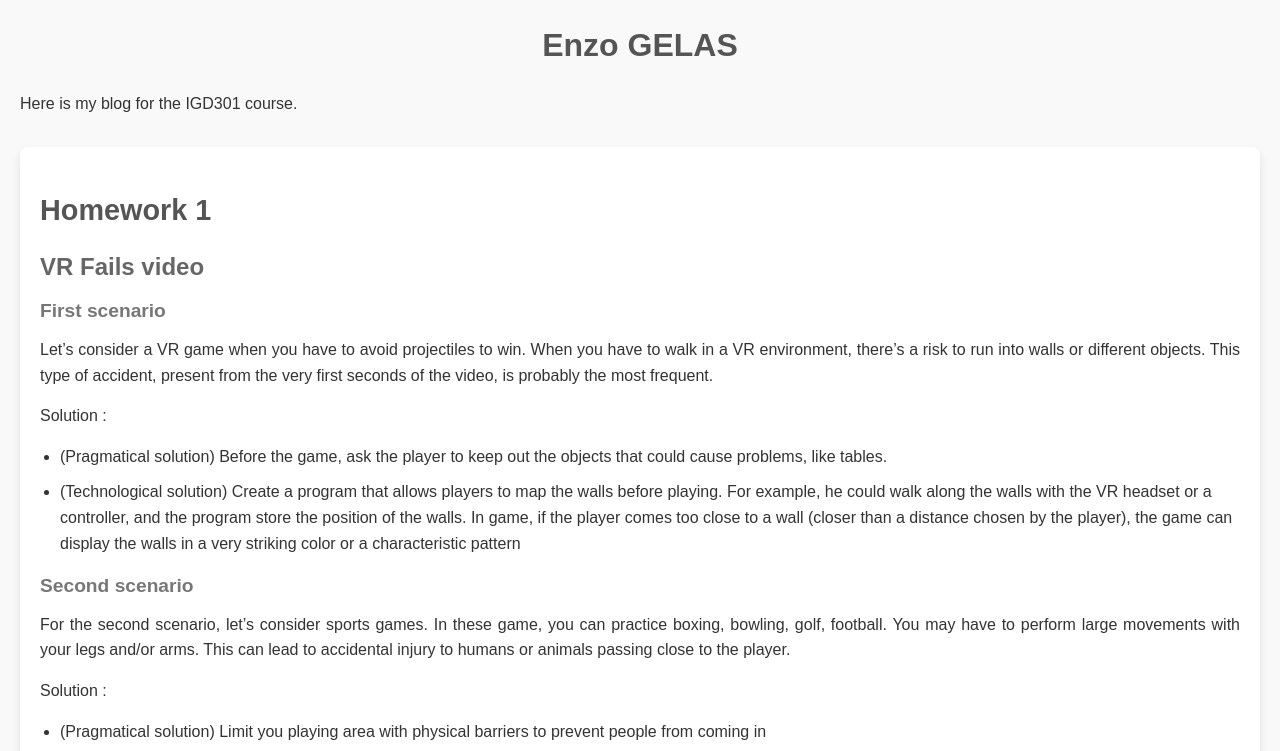
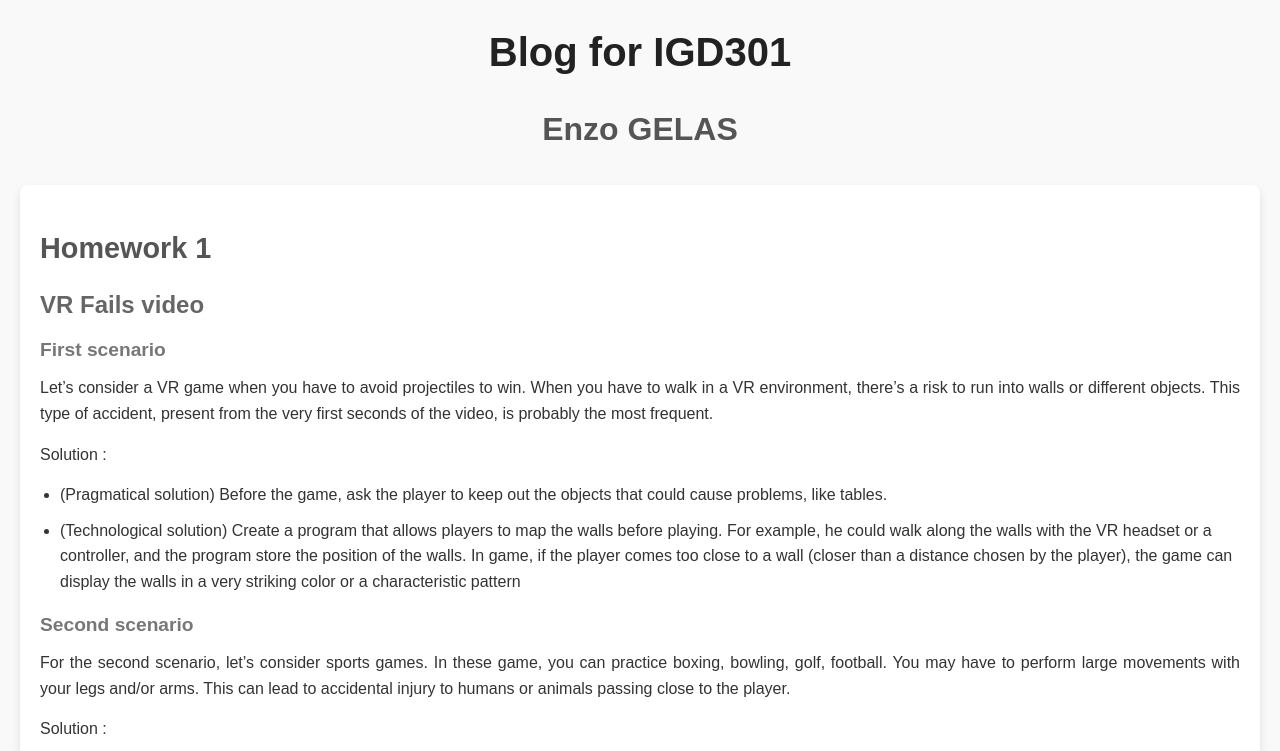
Before and after one commit to enzogelas/IGD301_Blog, a plain HTML site: page index.html in a window 1280 px wide. Shown: the top 751 px of the page. Drawn offline with Linux system fonts and the light colour scheme.

Commit message:
Correction of previous commit

```diff
--- a/index.html
+++ b/index.html
@@ -3,8 +3,8 @@
     <link rel="stylesheet" type="text/css" href="style.css">
 </head>
 <body>
+    <h1>Blog for IGD301</h1>
     <h2>Enzo GELAS</h2>
-    <p>Here is my blog for the IGD301 course.</p>
     <div id="homework-1">
         <h3>Homework 1</h3>
         <h4>VR Fails video</h4>
```
